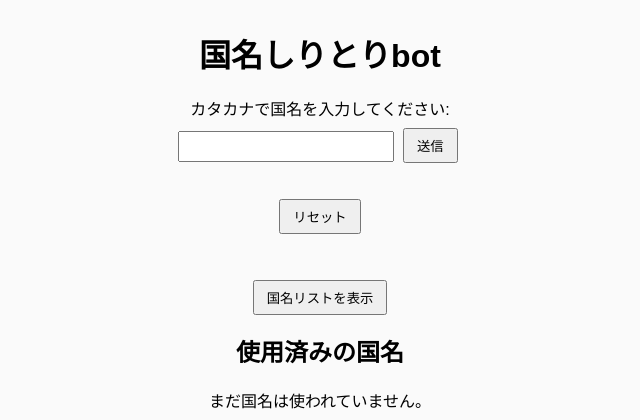
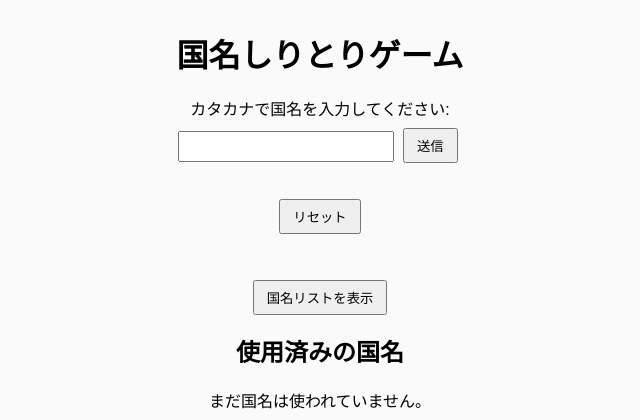
Before and after one commit to neko943/kokumei_shiritori-, a Flask app: page / in a window 1280 px wide. Shown: the top 420 px of the page, without its empty margins (320-960 px from the left). Run offline with Flask 3, Linux system fonts and the light colour scheme.

Commit message:
Update index.html

```diff
--- a/templates/index.html
+++ b/templates/index.html
@@ -4,21 +4,26 @@
     <meta charset="UTF-8">
     <meta name="viewport" content="width=device-width, initial-scale=1.0">
     <meta name="google-site-verification" content="IP3_TL7QbZ9xzyLPcyGAtxtctA9TkKMwlHkMl3jD7Zk" />
-    <title>国名しりとりゲーム - Flaskで遊ぶ日本語しりとりWebアプリ</title>
 
-    <!-- SEO 対策タグ -->
-    <meta name="description" content="国の名前でしりとりを楽しむ日本語対応のWebアプリ。Flask（Python）で作られた国名しりとりbotです。">
-    <meta name="keywords" content="しりとり, 国名, 日本語, Flask, Python, Webアプリ, しりとりゲーム, 国名しりとり">
+    <title>国名しりとりゲーム - オンライン無料プレイ！</title>
+
+    <meta name="description" content="世界の国名でしりとりを楽しむ日本語対応のWebアプリ。Flask（Python）で作られたAI対戦型国名しりとりbotで、遊びながら地理の知識も深められます。無料で今すぐプレイ！">
+    <meta name="keywords" content="しりとり, 国名, 日本語, Flask, Python, Webアプリ, しりとりゲーム, 国名しりとり, オンラインゲーム, 無料ゲーム, AI対戦">
     <meta name="author" content="neko943">
 
-    <!-- SNSでシェアしたときの情報 -->
-    <meta property="og:title" content="国名しりとりゲーム">
-    <meta property="og:description" content="世界の国名でしりとりをするFlask製Webアプリ。学びながら楽しめる！">
+    <meta property="og:title" content="国名しりとりゲーム - 無料オンラインプレイ！">
+    <meta property="og:description" content="世界の国名でしりとりをするFlask製Webアプリ。学びながら楽しめる！AI相手にあなたの知識を試そう。">
     <meta property="og:type" content="website">
     <meta property="og:url" content="https://shiritori-game-ihgf.onrender.com">
-    <meta property="og:image" content="https://https://shiritori-game-ihgf.onrender.com/static/og-image.png">
+    <meta property="og:image" content="https://shiritori-game-ihgf.onrender.com/static/og-image.png">
+    <meta property="og:site_name" content="国名しりとりゲーム">
 
     <meta name="twitter:card" content="summary_large_image">
+    <meta name="twitter:title" content="国名しりとりゲーム - 無料オンラインプレイ！">
+    <meta name="twitter:description" content="世界の国名でしりとりをするFlask製Webアプリ。学びながら楽しめる！AI相手にあなたの知識を試そう。">
+    <meta name="twitter:image" content="https://shiritori-game-ihgf.onrender.com/static/og-image.png">
+    <meta name="twitter:site" content="@あなたのTwitterID_もしあれば">
+    <meta name="twitter:creator" content="@あなたのTwitterID_もしあれば">
 
     <style>
         body {
@@ -68,9 +73,7 @@
 </head>
 <body>
     <div class="container">
-        <h1>国名しりとりbot</h1>
-
-        <form method="POST">
+        <h1>国名しりとりゲーム</h1> <form method="POST">
             <label for="country">カタカナで国名を入力してください:</label><br>
             <input type="text" id="country" name="player_input" required>
             <button type="submit">送信</button>
```
